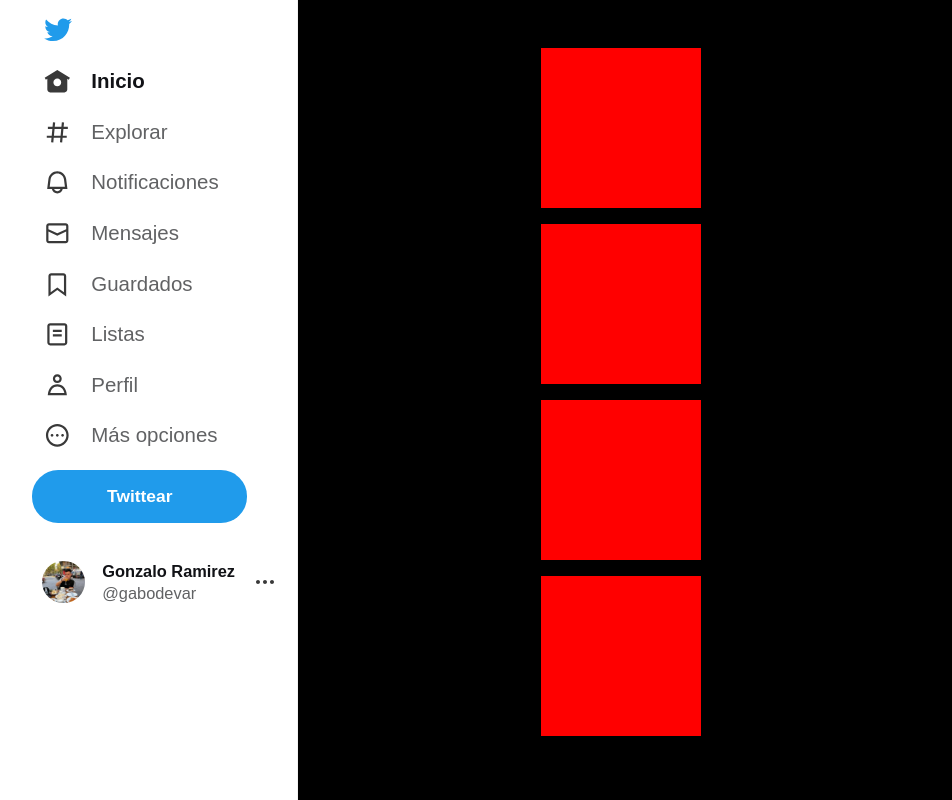
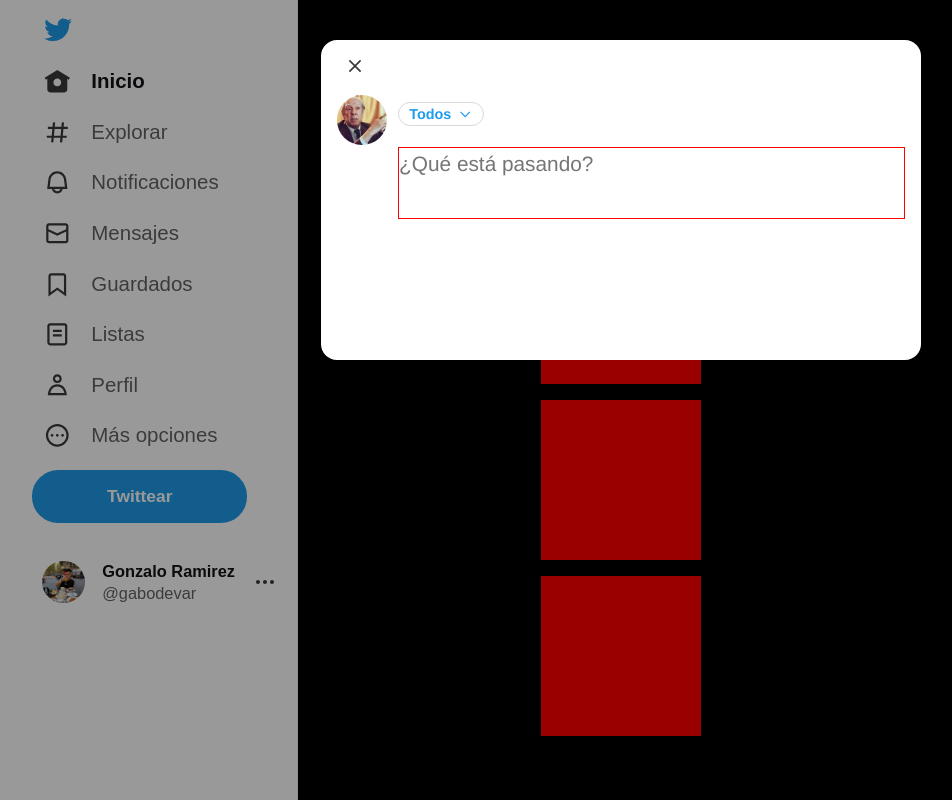
Before and after one commit to gabodev-ar/clonetwitter, a website built with webpack: page src/public/index.html in a window 1280 px wide. Shown: the whole page, without its empty margins (19-971 px from the left). Built offline with nearby package versions, Linux system fonts and the light colour scheme; files whose address does not match are found by name; a web font is replaced by a local one.

Commit message:
Modal Tweet creada, autosize del modal ok

```diff
--- a/src/app/app.js
+++ b/src/app/app.js
@@ -1 +1,2 @@
 import '../style/app.scss';
+import './components/modal';
--- a/src/public/index.html
+++ b/src/public/index.html
@@ -1,9 +1,9 @@
 <!DOCTYPE html>
 <html lang="es">
   <head>
-    <meta charset="UTF-8" />
-    <meta http-equiv="X-UA-Compatible" content="IE=edge" />
-    <meta name="viewport" content="width=device-width, initial-scale=1.0" />
+    <meta charset="UTF-8">
+    <meta http-equiv="X-UA-Compatible" content="IE=edge">
+    <meta name="viewport" content="width=device-width, initial-scale=1.0">
     <title>Twitter Clone</title>
     <!-- Font Style -->
     <link href="https://fonts.cdnfonts.com/css/chirp-2" rel="stylesheet">
@@ -15,7 +15,6 @@
           <svg
             viewBox="0 0 24 24"
             aria-hidden="true"
-            class="r-1cvl2hr r-4qtqp9 r-yyyyoo r-16y2uox r-8kz0gk r-dnmrzs r-bnwqim r-1plcrui r-lrvibr r-lrsllp"
           >
             <g>
               <path
@@ -29,41 +28,41 @@
         <nav class="header__nav nav">
             <ul class="nav__ul">
                 <li class="nav__li">
-                  <svg class="nav__icon" viewBox="0 0 24 24" aria-hidden="true" class="r-18jsvk2 r-4qtqp9 r-yyyyoo r-lwhw9o r-dnmrzs r-bnwqim r-1plcrui r-lrvibr r-cnnz9e"><g><path d="M12 1.696L.622 8.807l1.06 1.696L3 9.679V19.5C3 20.881 4.119 22 5.5 22h13c1.381 0 2.5-1.119 2.5-2.5V9.679l1.318.824 1.06-1.696L12 1.696zM12 16.5c-1.933 0-3.5-1.567-3.5-3.5s1.567-3.5 3.5-3.5 3.5 1.567 3.5 3.5-1.567 3.5-3.5 3.5z"></path></g></svg>
+                  <svg class="nav__icon" viewBox="0 0 24 24" aria-hidden="true"><g><path d="M12 1.696L.622 8.807l1.06 1.696L3 9.679V19.5C3 20.881 4.119 22 5.5 22h13c1.381 0 2.5-1.119 2.5-2.5V9.679l1.318.824 1.06-1.696L12 1.696zM12 16.5c-1.933 0-3.5-1.567-3.5-3.5s1.567-3.5 3.5-3.5 3.5 1.567 3.5 3.5-1.567 3.5-3.5 3.5z"></path></g></svg>
                   <span class="nav__label nav__label--active">Inicio</span>
                 </li>
                 <li class="nav__li">
-                  <svg class="nav__icon" viewBox="0 0 24 24" aria-hidden="true" class="r-18jsvk2 r-4qtqp9 r-yyyyoo r-lwhw9o r-dnmrzs r-bnwqim r-1plcrui r-lrvibr r-cnnz9e"><g><path d="M10.09 3.098L9.72 7h5.99l.39-4.089 1.99.187L17.72 7h3.78v2h-3.97l-.56 6h3.53v2h-3.72l-.38 4.089-1.99-.187.36-3.902H8.78l-.38 4.089-1.99-.187L6.77 17H2.5v-2h4.46l.56-6H3.5V7h4.21l.39-4.089 1.99.187zM14.96 15l.56-6H9.53l-.56 6h5.99z"></path></g></svg>
+                  <svg class="nav__icon" viewBox="0 0 24 24" aria-hidden="true"><g><path d="M10.09 3.098L9.72 7h5.99l.39-4.089 1.99.187L17.72 7h3.78v2h-3.97l-.56 6h3.53v2h-3.72l-.38 4.089-1.99-.187.36-3.902H8.78l-.38 4.089-1.99-.187L6.77 17H2.5v-2h4.46l.56-6H3.5V7h4.21l.39-4.089 1.99.187zM14.96 15l.56-6H9.53l-.56 6h5.99z"></path></g></svg>
                   <span class="nav__label">Explorar</span>
                 </li>
                 <li class="nav__li">
-                  <svg class="nav__icon" viewBox="0 0 24 24" aria-hidden="true" class="r-18jsvk2 r-4qtqp9 r-yyyyoo r-lwhw9o r-dnmrzs r-bnwqim r-1plcrui r-lrvibr r-cnnz9e"><g><path d="M19.993 9.042C19.48 5.017 16.054 2 11.996 2s-7.49 3.021-7.999 7.051L2.866 18H7.1c.463 2.282 2.481 4 4.9 4s4.437-1.718 4.9-4h4.236l-1.143-8.958zM12 20c-1.306 0-2.417-.835-2.829-2h5.658c-.412 1.165-1.523 2-2.829 2zm-6.866-4l.847-6.698C6.364 6.272 8.941 4 11.996 4s5.627 2.268 6.013 5.295L18.864 16H5.134z"></path></g></svg>
+                  <svg class="nav__icon" viewBox="0 0 24 24" aria-hidden="true"><g><path d="M19.993 9.042C19.48 5.017 16.054 2 11.996 2s-7.49 3.021-7.999 7.051L2.866 18H7.1c.463 2.282 2.481 4 4.9 4s4.437-1.718 4.9-4h4.236l-1.143-8.958zM12 20c-1.306 0-2.417-.835-2.829-2h5.658c-.412 1.165-1.523 2-2.829 2zm-6.866-4l.847-6.698C6.364 6.272 8.941 4 11.996 4s5.627 2.268 6.013 5.295L18.864 16H5.134z"></path></g></svg>
                   <span class="nav__label">Notificaciones</span>
                 </li>
                 <li class="nav__li">
-                  <svg class="nav__icon" viewBox="0 0 24 24" aria-hidden="true" class="r-18jsvk2 r-4qtqp9 r-yyyyoo r-lwhw9o r-dnmrzs r-bnwqim r-1plcrui r-lrvibr r-cnnz9e"><g><path d="M1.998 5.5c0-1.381 1.119-2.5 2.5-2.5h15c1.381 0 2.5 1.119 2.5 2.5v13c0 1.381-1.119 2.5-2.5 2.5h-15c-1.381 0-2.5-1.119-2.5-2.5v-13zm2.5-.5c-.276 0-.5.224-.5.5v2.764l8 3.638 8-3.636V5.5c0-.276-.224-.5-.5-.5h-15zm15.5 5.463l-8 3.636-8-3.638V18.5c0 .276.224.5.5.5h15c.276 0 .5-.224.5-.5v-8.037z"></path></g></svg>
+                  <svg class="nav__icon" viewBox="0 0 24 24" aria-hidden="true"><g><path d="M1.998 5.5c0-1.381 1.119-2.5 2.5-2.5h15c1.381 0 2.5 1.119 2.5 2.5v13c0 1.381-1.119 2.5-2.5 2.5h-15c-1.381 0-2.5-1.119-2.5-2.5v-13zm2.5-.5c-.276 0-.5.224-.5.5v2.764l8 3.638 8-3.636V5.5c0-.276-.224-.5-.5-.5h-15zm15.5 5.463l-8 3.636-8-3.638V18.5c0 .276.224.5.5.5h15c.276 0 .5-.224.5-.5v-8.037z"></path></g></svg>
                   <span class="nav__label">Mensajes</span>
                 </li>
                 <li class="nav__li">
-                  <svg class="nav__icon" viewBox="0 0 24 24" aria-hidden="true" class="r-18jsvk2 r-4qtqp9 r-yyyyoo r-lwhw9o r-dnmrzs r-bnwqim r-1plcrui r-lrvibr r-cnnz9e"><g><path d="M4 4.5C4 3.12 5.119 2 6.5 2h11C18.881 2 20 3.12 20 4.5v18.44l-8-5.71-8 5.71V4.5zM6.5 4c-.276 0-.5.22-.5.5v14.56l6-4.29 6 4.29V4.5c0-.28-.224-.5-.5-.5h-11z"></path></g></svg>
+                  <svg class="nav__icon" viewBox="0 0 24 24" aria-hidden="true"><g><path d="M4 4.5C4 3.12 5.119 2 6.5 2h11C18.881 2 20 3.12 20 4.5v18.44l-8-5.71-8 5.71V4.5zM6.5 4c-.276 0-.5.22-.5.5v14.56l6-4.29 6 4.29V4.5c0-.28-.224-.5-.5-.5h-11z"></path></g></svg>
                   <span class="nav__label">Guardados</span>
                 </li>
                 <li class="nav__li">
-                  <svg class="nav__icon" viewBox="0 0 24 24" aria-hidden="true" class="r-18jsvk2 r-4qtqp9 r-yyyyoo r-lwhw9o r-dnmrzs r-bnwqim r-1plcrui r-lrvibr r-cnnz9e"><g><path d="M3 4.5C3 3.12 4.12 2 5.5 2h13C19.88 2 21 3.12 21 4.5v15c0 1.38-1.12 2.5-2.5 2.5h-13C4.12 22 3 20.88 3 19.5v-15zM5.5 4c-.28 0-.5.22-.5.5v15c0 .28.22.5.5.5h13c.28 0 .5-.22.5-.5v-15c0-.28-.22-.5-.5-.5h-13zM16 10H8V8h8v2zm-8 2h8v2H8v-2z"></path></g></svg>
+                  <svg class="nav__icon" viewBox="0 0 24 24" aria-hidden="true"><g><path d="M3 4.5C3 3.12 4.12 2 5.5 2h13C19.88 2 21 3.12 21 4.5v15c0 1.38-1.12 2.5-2.5 2.5h-13C4.12 22 3 20.88 3 19.5v-15zM5.5 4c-.28 0-.5.22-.5.5v15c0 .28.22.5.5.5h13c.28 0 .5-.22.5-.5v-15c0-.28-.22-.5-.5-.5h-13zM16 10H8V8h8v2zm-8 2h8v2H8v-2z"></path></g></svg>
                   <span class="nav__label">Listas</span>
                 </li>
                 <li class="nav__li">
-                  <svg class="nav__icon" viewBox="0 0 24 24" aria-hidden="true" class="r-18jsvk2 r-4qtqp9 r-yyyyoo r-lwhw9o r-dnmrzs r-bnwqim r-1plcrui r-lrvibr r-cnnz9e"><g><path d="M5.651 19h12.698c-.337-1.8-1.023-3.21-1.945-4.19C15.318 13.65 13.838 13 12 13s-3.317.65-4.404 1.81c-.922.98-1.608 2.39-1.945 4.19zm.486-5.56C7.627 11.85 9.648 11 12 11s4.373.85 5.863 2.44c1.477 1.58 2.366 3.8 2.632 6.46l.11 1.1H3.395l.11-1.1c.266-2.66 1.155-4.88 2.632-6.46zM12 4c-1.105 0-2 .9-2 2s.895 2 2 2 2-.9 2-2-.895-2-2-2zM8 6c0-2.21 1.791-4 4-4s4 1.79 4 4-1.791 4-4 4-4-1.79-4-4z"></path></g></svg>
+                  <svg class="nav__icon" viewBox="0 0 24 24" aria-hidden="true"><g><path d="M5.651 19h12.698c-.337-1.8-1.023-3.21-1.945-4.19C15.318 13.65 13.838 13 12 13s-3.317.65-4.404 1.81c-.922.98-1.608 2.39-1.945 4.19zm.486-5.56C7.627 11.85 9.648 11 12 11s4.373.85 5.863 2.44c1.477 1.58 2.366 3.8 2.632 6.46l.11 1.1H3.395l.11-1.1c.266-2.66 1.155-4.88 2.632-6.46zM12 4c-1.105 0-2 .9-2 2s.895 2 2 2 2-.9 2-2-.895-2-2-2zM8 6c0-2.21 1.791-4 4-4s4 1.79 4 4-1.791 4-4 4-4-1.79-4-4z"></path></g></svg>
                   <span class="nav__label">Perfil</span>
                 </li>
                 <li class="nav__li">
-                  <svg class="nav__icon" viewBox="0 0 24 24" aria-hidden="true" class="r-18jsvk2 r-4qtqp9 r-yyyyoo r-lwhw9o r-dnmrzs r-bnwqim r-1plcrui r-lrvibr r-cnnz9e"><g><path d="M3.75 12c0-4.56 3.69-8.25 8.25-8.25s8.25 3.69 8.25 8.25-3.69 8.25-8.25 8.25S3.75 16.56 3.75 12zM12 1.75C6.34 1.75 1.75 6.34 1.75 12S6.34 22.25 12 22.25 22.25 17.66 22.25 12 17.66 1.75 12 1.75zm-4.75 11.5c.69 0 1.25-.56 1.25-1.25s-.56-1.25-1.25-1.25S6 11.31 6 12s.56 1.25 1.25 1.25zm9.5 0c.69 0 1.25-.56 1.25-1.25s-.56-1.25-1.25-1.25-1.25.56-1.25 1.25.56 1.25 1.25 1.25zM13.25 12c0 .69-.56 1.25-1.25 1.25s-1.25-.56-1.25-1.25.56-1.25 1.25-1.25 1.25.56 1.25 1.25z"></path></g></svg>
+                  <svg class="nav__icon" viewBox="0 0 24 24" aria-hidden="true"><g><path d="M3.75 12c0-4.56 3.69-8.25 8.25-8.25s8.25 3.69 8.25 8.25-3.69 8.25-8.25 8.25S3.75 16.56 3.75 12zM12 1.75C6.34 1.75 1.75 6.34 1.75 12S6.34 22.25 12 22.25 22.25 17.66 22.25 12 17.66 1.75 12 1.75zm-4.75 11.5c.69 0 1.25-.56 1.25-1.25s-.56-1.25-1.25-1.25S6 11.31 6 12s.56 1.25 1.25 1.25zm9.5 0c.69 0 1.25-.56 1.25-1.25s-.56-1.25-1.25-1.25-1.25.56-1.25 1.25.56 1.25 1.25 1.25zM13.25 12c0 .69-.56 1.25-1.25 1.25s-1.25-.56-1.25-1.25.56-1.25 1.25-1.25 1.25.56 1.25 1.25z"></path></g></svg>
                   <span class="nav__label">Más opciones</span>
                 </li>
             </ul>
 
             <div class="header__twittear twittear">
-              <a class="twittear__a" href="">
+              <a class="twittear__a" href="#">
                 <span class="twittear__label">Twittear</span>
               </a>
             </div>
@@ -76,7 +75,7 @@
               <span class="profile__span profile__span--primary">Gonzalo Ramirez</span>
               <span class="profile__span">@gabodevar</span>
             </div>
-            <svg class="profile__icon" viewBox="0 0 24 24" aria-hidden="true" class="r-18jsvk2 r-4qtqp9 r-yyyyoo r-1xvli5t r-dnmrzs r-bnwqim r-1plcrui r-lrvibr">
+            <svg class="profile__icon" viewBox="0 0 24 24" aria-hidden="true">
               <g>
                 <path d="M3 12c0-1.1.9-2 2-2s2 .9 2 2-.9 2-2 2-2-.9-2-2zm9 2c1.1 0 2-.9 2-2s-.9-2-2-2-2 .9-2 2 .9 2 2 2zm7 0c1.1 0 2-.9 2-2s-.9-2-2-2-2 .9-2 2 .9 2 2 2z">
                 </path>
@@ -87,6 +86,32 @@
       </div>
     </header>
 
+    <div class="cover">
+      <div class="modal">
+        <div class="modal__header">
+          <div class="modal__close">
+            <svg class="modal__xmark" viewBox="0 0 24 24" aria-hidden="true"><g><path d="M10.59 12L4.54 5.96l1.42-1.42L12 10.59l6.04-6.05 1.42 1.42L13.41 12l6.05 6.04-1.42 1.42L12 13.41l-6.04 6.05-1.42-1.42L10.59 12z"></path></g></svg>
+          </div>
+        </div>
+
+        <div class="modal__main">
+          <div class="modal__profile">
+            <img class="modal__img" src="../assets//img/img-julio-borges.webp" alt="Imagen de perfil del Maestro Julio Luis Borges">
+          </div>
+
+          <div class="modal__wrapper">
+            <span class="modal__all">
+              Todos
+              <svg class="modal__arrow" viewBox="0 0 24 24" aria-hidden="true"><g><path d="M3.543 8.96l1.414-1.42L12 14.59l7.043-7.05 1.414 1.42L12 17.41 3.543 8.96z"></path></g></svg>
+            </span>
+
+            <textarea class="modal__input" name="tweet" id="input-tweet" placeholder="¿Qué está pasando?" wrap="soft"></textarea>
+
+          </div>
+        </div>
+      </div>
+    </div>
+
     <main>
         <div class="cajas"></div>
         <div class="cajas"></div>
--- a/src/style/app.scss
+++ b/src/style/app.scss
@@ -1,3 +1,4 @@
 @import 'partials/reset';
 @import 'partials/global';
 @import 'partials/header';
+@import 'partials/modal';
--- a/src/style/partials/_global.scss
+++ b/src/style/partials/_global.scss
@@ -6,3 +6,6 @@
  $color-hover-sec  : rgba(29, 155, 240, 0.1);
  $color-hover-btn  : rgb(16, 140, 216);
  $color-grey       : #f2f2f2;
+ $color-cover      : rgba(0, 0, 0, 0.4);
+ $color-modal      : #4698d0;
+ $color-modal-line : #d8d9db;
--- a/src/style/partials/_header.scss
+++ b/src/style/partials/_header.scss
@@ -155,6 +155,9 @@
     background-color: $color-hover-pry;
 }
 
+
+
+//modificar
 main {
     min-height: 100vh;
     display: flex;
--- /dev/null
+++ b/src/style/partials/_modal.scss
@@ -0,0 +1,126 @@
+@use 'mixinfunc';
+
+.cover{
+    width: 100vw;
+    height: 100vh;
+    position: fixed;
+    display: grid;
+    place-items: center;
+    top: 0;
+    left: 0;
+    right: 0;
+    bottom: 0;
+    background-color: $color-cover;
+    z-index: 2;
+}
+
+.modal{
+    width: mixinfunc.em(600);
+    min-height: 20em;
+    max-height: 90vh;
+    position: absolute;
+    top: 5%;
+    border-radius: 1em;
+    background-color: #FFFFFF;
+    padding: 0 1em;
+    overflow-y: scroll;
+
+    &__header{
+        width: 100%;
+        display: flex;
+        position: sticky;
+        top: 0;
+        left: 0;
+        align-items: center;
+        padding: .5em 0;
+        *border: 1px solid red;
+    }
+
+    &__close{
+        width: mixinfunc.em(36);
+        height: mixinfunc.em(36);
+        border-radius: 50%;
+        display: grid;
+        place-items: center;
+        cursor: pointer;
+        *border: 1px solid green;
+    }
+
+    &__close:hover{
+        background-color: $color-hover-pry;
+    }
+
+    &__xmark{
+        width: mixinfunc.em(20);
+        height: mixinfunc.em(20);
+    }
+
+    &__main{
+        width: 100%;
+        display: grid;
+        grid-template-columns: 1fr 9fr;
+        gap: .3em;
+    }
+
+    &__profile{
+        width: 100%;
+        *border: 1px solid green;
+    }
+
+    &__img{
+        width: 3.1em;
+        height: 3.1em;
+        border-radius: 50%;
+        margin-top: .2em;
+    }
+
+    &__wrapper{
+        width: 100%;
+        *border: 1px solid green;
+    }
+
+    &__all{
+        width: max-content;
+        display: flex;
+        flex-direction: row;
+        align-items: center;
+        justify-content: center;
+        padding: 0 .7em;
+        border-radius: 1em;
+        color: $color-primary;
+        font-size: .9em;
+        font-weight: 600;
+        gap: .5em;
+        cursor: pointer;
+        margin-top: .7em;
+        border: 1px solid $color-modal-line;
+    }
+
+    &__all:hover{
+        background-color: $color-hover-sec;
+    }
+
+    &__arrow{
+        width: 1em;
+        height: 1em;
+    }
+
+    &__input{
+        width: 100%;
+        min-height: 72px;
+        margin: 1em 0;
+        font-size: 1.3em;
+        font-weight: 400;
+        line-height: 1.5em;
+        outline: none;
+        resize: none;
+        border: 1px solid red;
+        white-space: pre-wrap;
+        overflow-wrap: break-word;
+        overflow-y: hidden;
+    }
+
+    &__input::-webkit-scrollbar{
+        display: none;
+    }
+}
```
Also changed, not shown: src/app/components/modal.js (added, +14 -0 lines), src/assets/img/img-julio-borges.webp (added).
